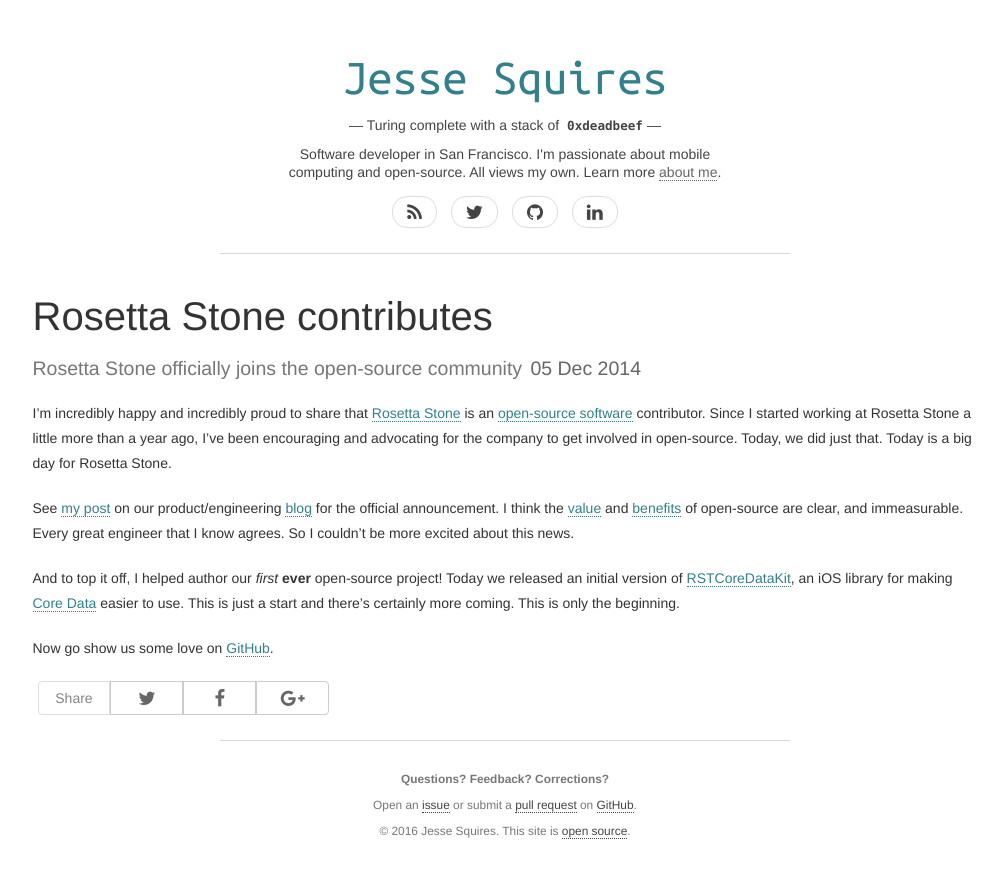
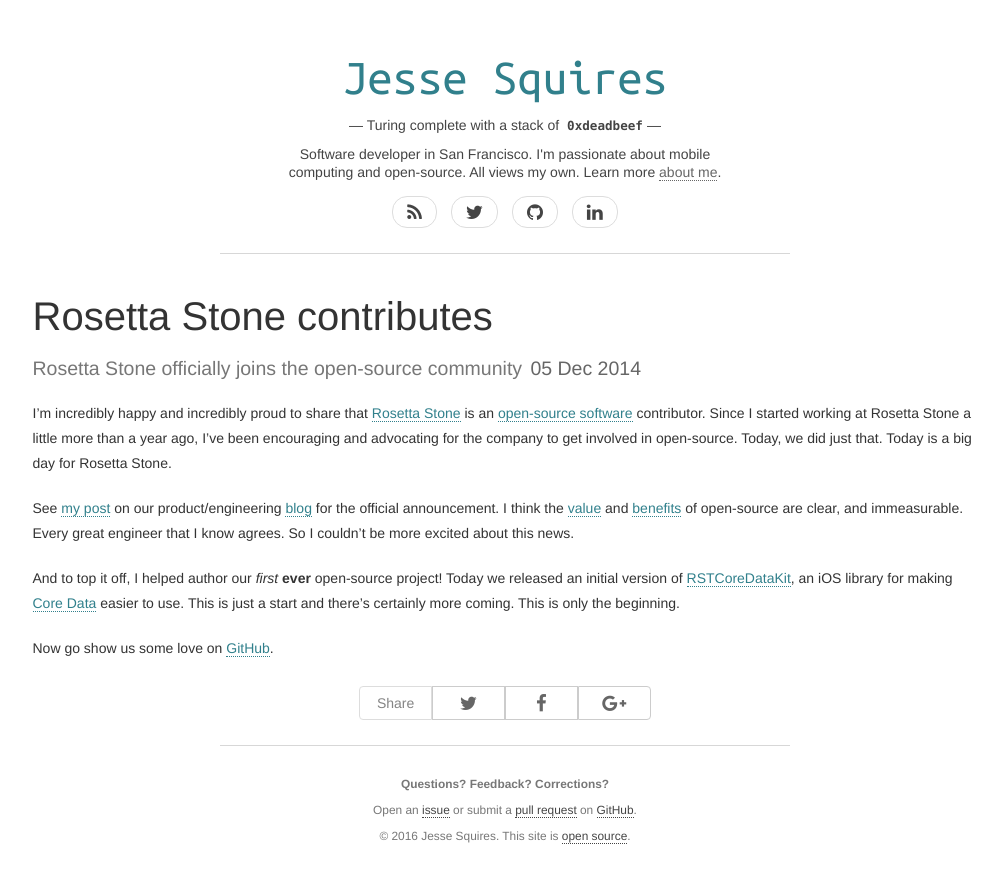
Before and after one commit to jessesquires/jessesquires.com, a Jekyll site: the page built from _posts/2014-12-05-rosetta-stone-contributes.md, in a window 1280 px wide. Shown: the top 883 px of the page, without its empty margins (135-1137 px from the left). Built offline with Jekyll 4.4.1, drawn with Linux system fonts in a browser that asks for light colours; nearby versions of some CDN libraries; Markdown is read by kramdown in place of the engine named in the settings.

Commit message:
new sharing layout/styles

```diff
--- /dev/null
+++ b/_includes/social_share.html
@@ -0,0 +1,26 @@
+<div class="sharing">
+   <div class="row">
+      <div class="col-md-4 col-sm-4 col-xs-12 center">
+         <div class="btn-group btn-group-justified" role="group">
+            <div class="btn-group" role="group">
+               <button class="btn btn-default disabled">Share</button>
+            </div>
+            <div class="btn-group" role="group">
+               <a class="btn btn-default" href="https://twitter.com/intent/tweet?text={{ page.title | uri_escape }}%20{{ site.url }}{{ page.url }}%20via%20{{ site.author.handle }}" target="_blank">
+                  <i class="fa fa-lg fa-twitter"></i>
+               </a>
+            </div>
+            <div class="btn-group" role="group">
+               <a class="btn btn-default" href="https://www.facebook.com/sharer.php?u={{ site.url }}{{ page.url }}" target="_blank">
+                  <i class="fa fa-lg fa-facebook"></i>
+               </a>
+            </div>
+            <div class="btn-group" role="group">
+               <a class="btn btn-default" href="https://plus.google.com/share?url={{ site.url }}{{ page.url }}" target="_blank">
+                  <i class="fa fa-lg fa-google-plus"></i>
+               </a>
+            </div>
+         </div> <!-- btn group -->
+      </div> <!-- col -->
+   </div> <!-- row -->
+</div> <!-- sharing -->
--- a/_layouts/default.html
+++ b/_layouts/default.html
@@ -1,12 +1,9 @@
 <!DOCTYPE html>
 <html lang="en">
-
    {% include head.html %}
-
    <body>
       {% include header.html %}
 
-      <div id="main">
       <div class="container container-fluid">
          <div class="row">
             <div class="col-sm-12 col-sm-offset-0 col-md-10 col-md-offset-1">
@@ -14,7 +11,6 @@
             </div> <!-- col -->
          </div> <!-- row -->
       </div> <!-- container -->
-      </div> <!-- main -->
 
       {% include footer.html %}
       {% include foot.html %}
--- a/_layouts/post.html
+++ b/_layouts/post.html
@@ -9,7 +9,6 @@
       <small>{{ page.subtitle }}</small>
       <small class="post-date">{{ page.date | date_to_string }}</small>
    </h2>
-
    {% if page.date-updated %}
       <small class="text-danger"><strong>Updated: {{ page.date-updated }}</strong></small>
    {% endif %}
@@ -19,34 +18,4 @@
    </div> <!-- post-content -->
 </article>
 
-<div class="sharing">
-   <div class="row">
-      <div class="col-md-4 col-sm-4 col-xs-12">
-         <div class="btn-group btn-group-justified" role="group">
-
-            <div class="btn-group" role="group">
-               <button class="btn btn-default disabled">Share</button>
-            </div>
-
-            <div class="btn-group" role="group">
-               <a class="btn btn-default" href="https://twitter.com/intent/tweet?text={{ page.title | uri_escape }}%20{{ site.url }}{{ page.url }}%20via%20@jesse_squires" target="_blank">
-                  <i class="fa fa-lg fa-twitter"></i>
-               </a>
-            </div>
-
-            <div class="btn-group" role="group">
-               <a class="btn btn-default" href="https://www.facebook.com/sharer.php?u={{ site.url }}{{ page.url }}" target="_blank">
-                  <i class="fa fa-lg fa-facebook"></i>
-               </a>
-            </div>
-
-            <div class="btn-group" role="group">
-               <a class="btn btn-default" href="https://plus.google.com/share?url={{ site.url }}{{ page.url }}" target="_blank">
-                  <i class="fa fa-lg fa-google-plus"></i>
-               </a>
-            </div>
-
-         </div> <!-- btn group -->
-      </div> <!-- col -->
-   </div> <!-- row -->
-</div> <!-- sharing -->
+{% include social_share.html %}
--- a/css/style.css
+++ b/css/style.css
@@ -163,7 +163,7 @@
 /* PAGES */
 
 .sharing {
-   padding: 0.5rem;
+   margin: 2rem 0.5rem 0.5rem 0.5rem;
 }
 
 .sharing a,
```
Lines whose indentation alone changed are shown as unchanged.
